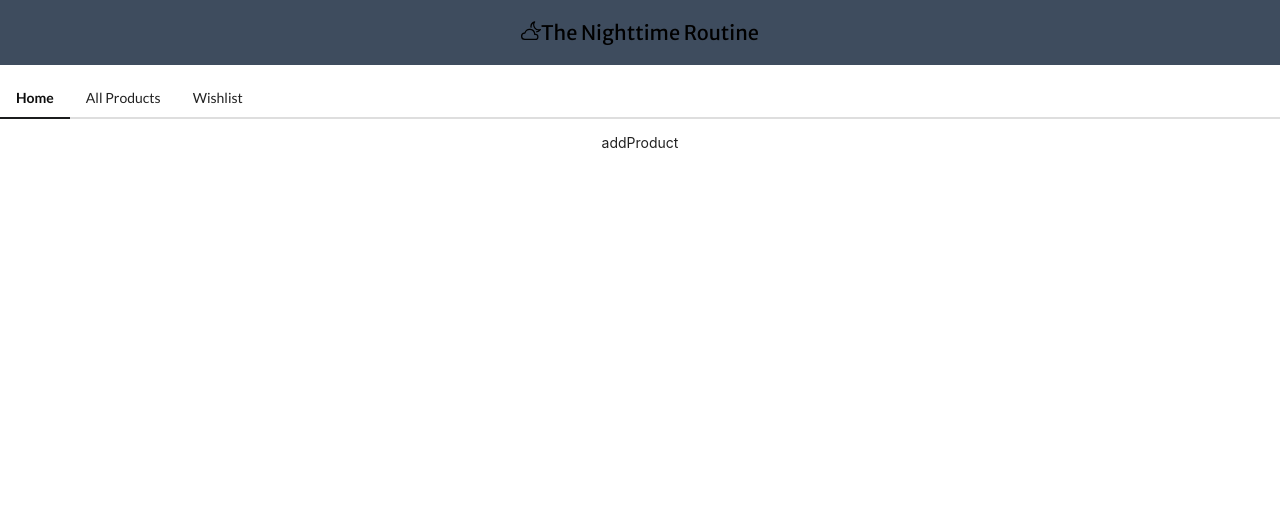
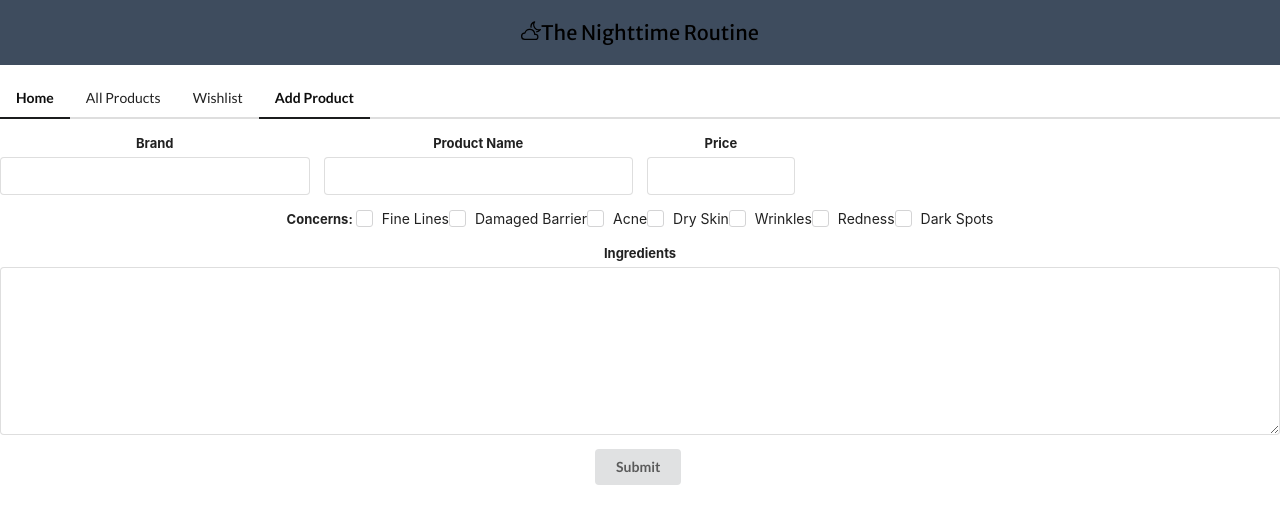
Before and after one commit to HannahGlazier/the-nighttime-routine-frontend, a React (Create React App) app in the folder nighttime-routine-frontend/: page /addProduct in a window 1280 px wide. Shown: the top 524 px of the page. Built offline with nearby package versions, Linux system fonts and the light colour scheme; no server answers.

Commit message:
form inputs setup, not linked to state

```diff
--- a/nighttime-routine-frontend/src/App.js
+++ b/nighttime-routine-frontend/src/App.js
@@ -25,6 +25,12 @@ function App() {
     .then(products => setWishlistItems(products))
   }, [])
 
+  // Handlers
+
+  function handleAddNewProduct(newProduct){
+    setProducts([...products, newProduct])
+  }
+
   return (
     <div className="App">
       <Header />
@@ -41,7 +47,9 @@ function App() {
             />
           </Route>
           <Route exact path='/addProduct' >
-            <AddProduct />
+            <AddProduct
+              addNewProduct={handleAddNewProduct}
+            />
           </Route>
         </Switch>
     </div>
--- a/nighttime-routine-frontend/src/components/AddProduct.js
+++ b/nighttime-routine-frontend/src/components/AddProduct.js
@@ -1,8 +1,70 @@
 import React from 'react'
 
-function addProduct() {
+function addProduct({ addNewProduct }) {
   return (
-    <div>addProduct</div>
+    <div className="ui form success">
+      <div className="three fields">
+      <div className="four wide field">
+        <label>Brand</label>
+        <input type="text"/>
+      </div>
+      <div className="four wide field">
+        <label>Product Name</label>
+        <input type="text"/>
+      </div>
+      <div className="two wide field">
+        <label>Price</label>
+        <input type="text"/>
+      </div>
+    </div>
+
+
+
+      <div className="grouped fields">
+          <label>Concerns: </label>
+          <div className="ui checkbox">
+            <input type="checkbox" name="fine lines"/>
+            <label>Fine Lines </label>
+          </div>
+          <div className="ui checkbox">
+            <input type="checkbox" name="damaged barrier"/>
+            <label>Damaged Barrier </label>
+          </div>
+        <div className="ui checkbox">
+            <input type="checkbox" name="acne"/>
+            <label>Acne </label>
+        </div>
+        <div className="ui checkbox">
+            <input type="checkbox" name="dry skin"/>
+            <label>Dry Skin </label>
+        </div>
+        <div className="ui checkbox">
+            <input type="checkbox" name="wrinkles"/>
+            <label>Wrinkles </label>
+        </div>
+        <div className="ui checkbox">
+            <input type="checkbox" name="redness"/>
+            <label>Redness </label>
+        </div>
+        <div className="ui checkbox">
+            <input type="checkbox" name="dark spots"/>
+            <label>Dark Spots </label>
+        </div>
+      </div>
+
+
+
+
+      <div className="field">
+        <label>Ingredients</label>
+        <textarea type="text" ></textarea>
+      </div>
+      {/* <div className="ui success message">
+      <div className="header">Form Completed</div>
+        <p>You have successfully added a new product!</p>
+      </div> */}
+      <div className="ui submit button">Submit</div>
+    </div>
   )
 }
 
--- a/nighttime-routine-frontend/src/components/NavBar.js
+++ b/nighttime-routine-frontend/src/components/NavBar.js
@@ -7,6 +7,7 @@ function NavBar() {
       <NavLink to='/' exact className="active item">Home</NavLink>
       <NavLink to='/products' exact className="item">All Products</NavLink>
       <NavLink to='/wishlist_items' exact className="item">Wishlist</NavLink>
+      <NavLink to='/addProduct' exact className="item">Add Product</NavLink>
     </div>
   )
 }
```
